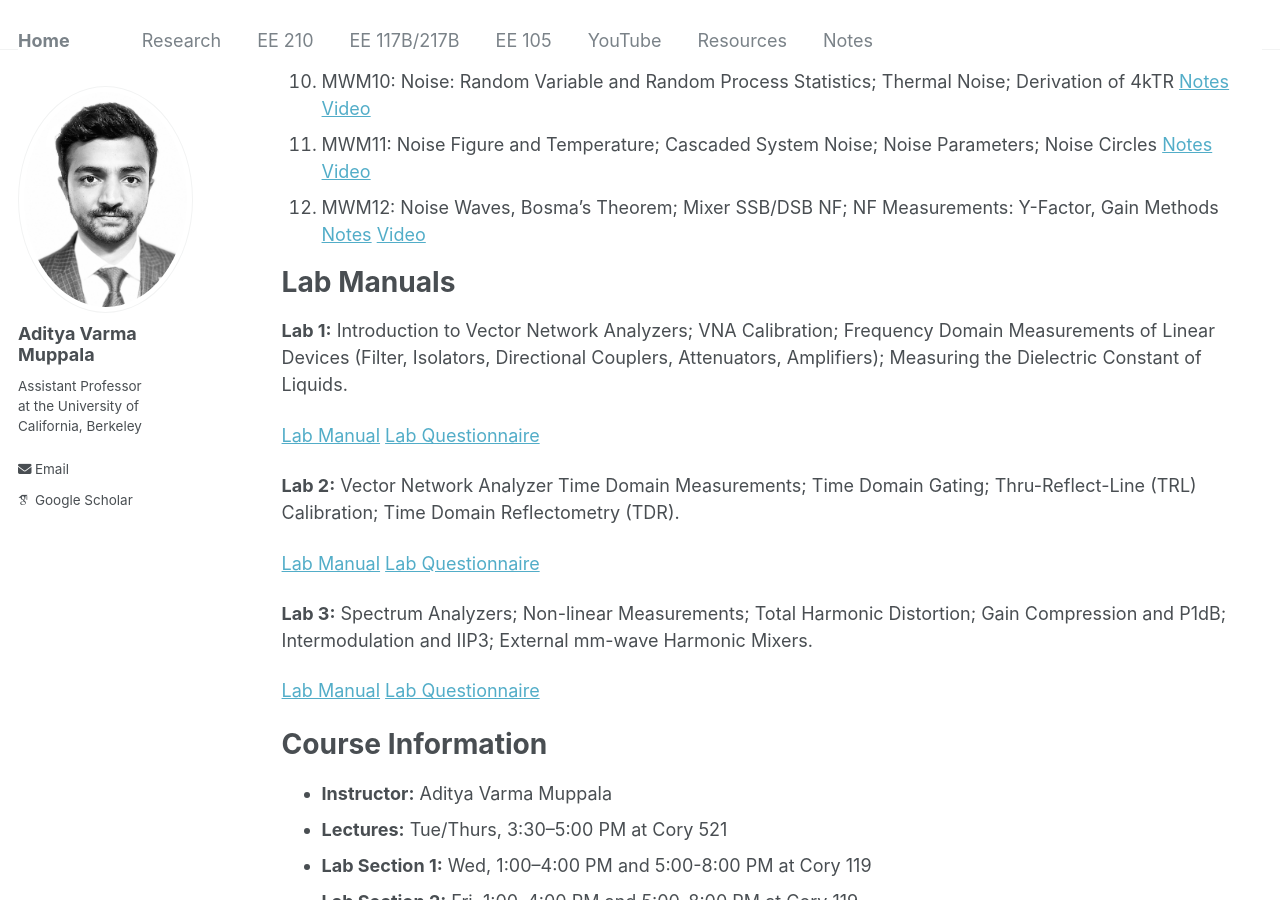
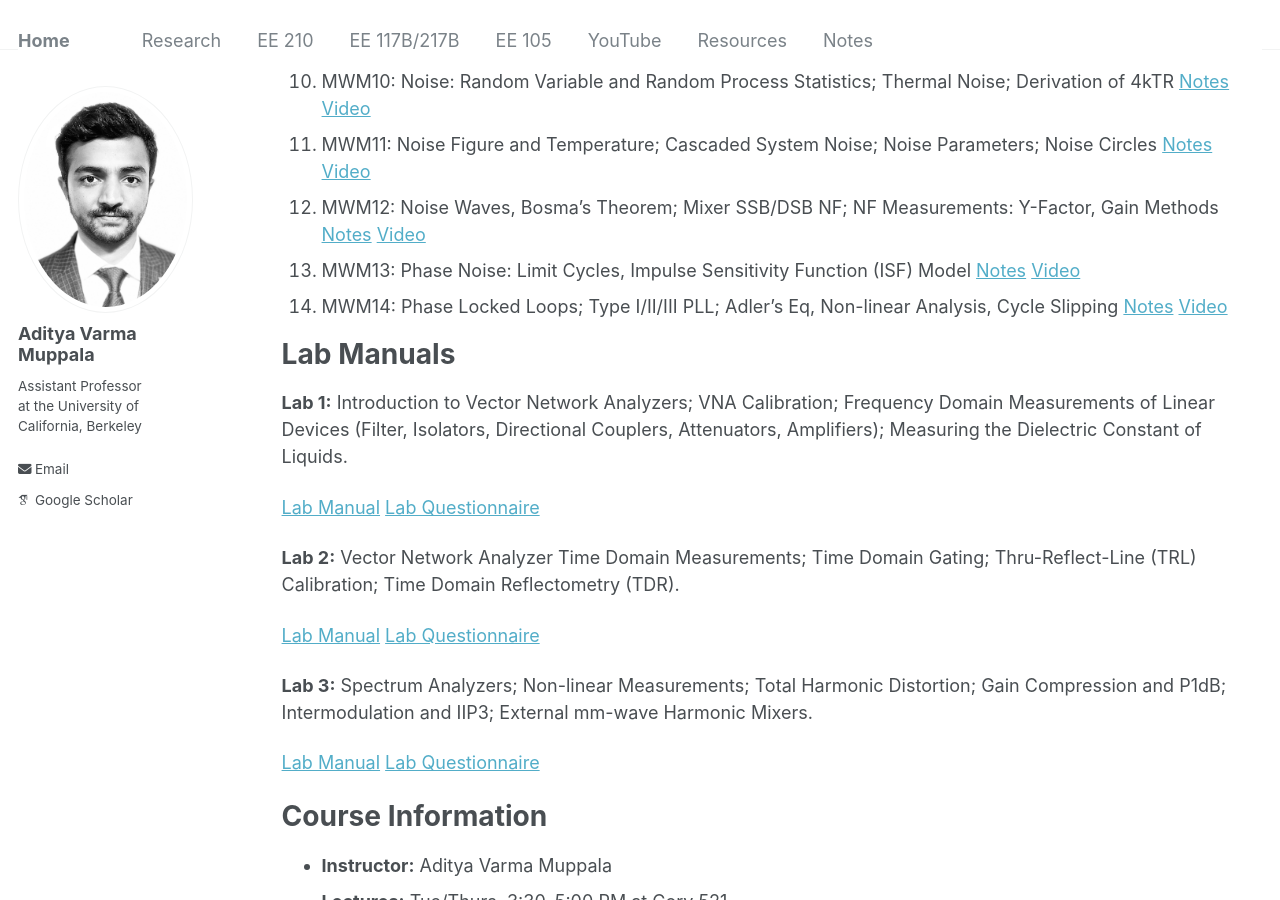
Before and after one commit to AdityaMuppala/adityamuppala.github.io, a Jekyll site: the page built from _pages/teaching117B217B.md, in a window 1280 px wide and 900 px high, scrolled down 649 px. Built offline with Jekyll 4.4.1, drawn with Linux system fonts in a browser that asks for light colours; some web fonts are replaced.

Commit message:
Update teaching117B217B.md

```diff
--- a/_pages/teaching117B217B.md
+++ b/_pages/teaching117B217B.md
@@ -20,6 +20,8 @@ The recordings here cover the same material as the lectures but are broken up by
 10. MWM10: Noise: Random Variable and Random Process Statistics; Thermal Noise; Derivation of 4kTR [Notes](https://adityamuppala.github.io/assets/EE_117B217B/EE117B217B_Lec10.pdf) [Video](https://youtu.be/twpwtaPn_Ik)
 11. MWM11: Noise Figure and Temperature; Cascaded System Noise; Noise Parameters; Noise Circles [Notes](https://adityamuppala.github.io/assets/EE_117B217B/EE117B217B_Lec11.pdf) [Video](https://youtu.be/6aZdwo2cVFk)
 12. MWM12: Noise Waves, Bosma's Theorem; Mixer SSB/DSB NF; NF Measurements: Y-Factor, Gain Methods [Notes](https://adityamuppala.github.io/assets/EE_117B217B/EE117B217B_Lec12.pdf) [Video](https://youtu.be/A-44Fj8Hsik)
+13. MWM13: Phase Noise: Limit Cycles, Impulse Sensitivity Function (ISF) Model [Notes](https://adityamuppala.github.io/assets/EE_117B217B/EE117B217B_Lec13.pdf) [Video](https://youtu.be/EeGvd1MOyl0)
+14. MWM14: Phase Locked Loops; Type I/II/III PLL; Adler's Eq, Non-linear Analysis, Cycle Slipping [Notes](https://adityamuppala.github.io/assets/EE_117B217B/EE117B217B_Lec14.pdf) [Video](https://youtu.be/rMkFtZ_EPew)
 
 # Lab Manuals
 
```
